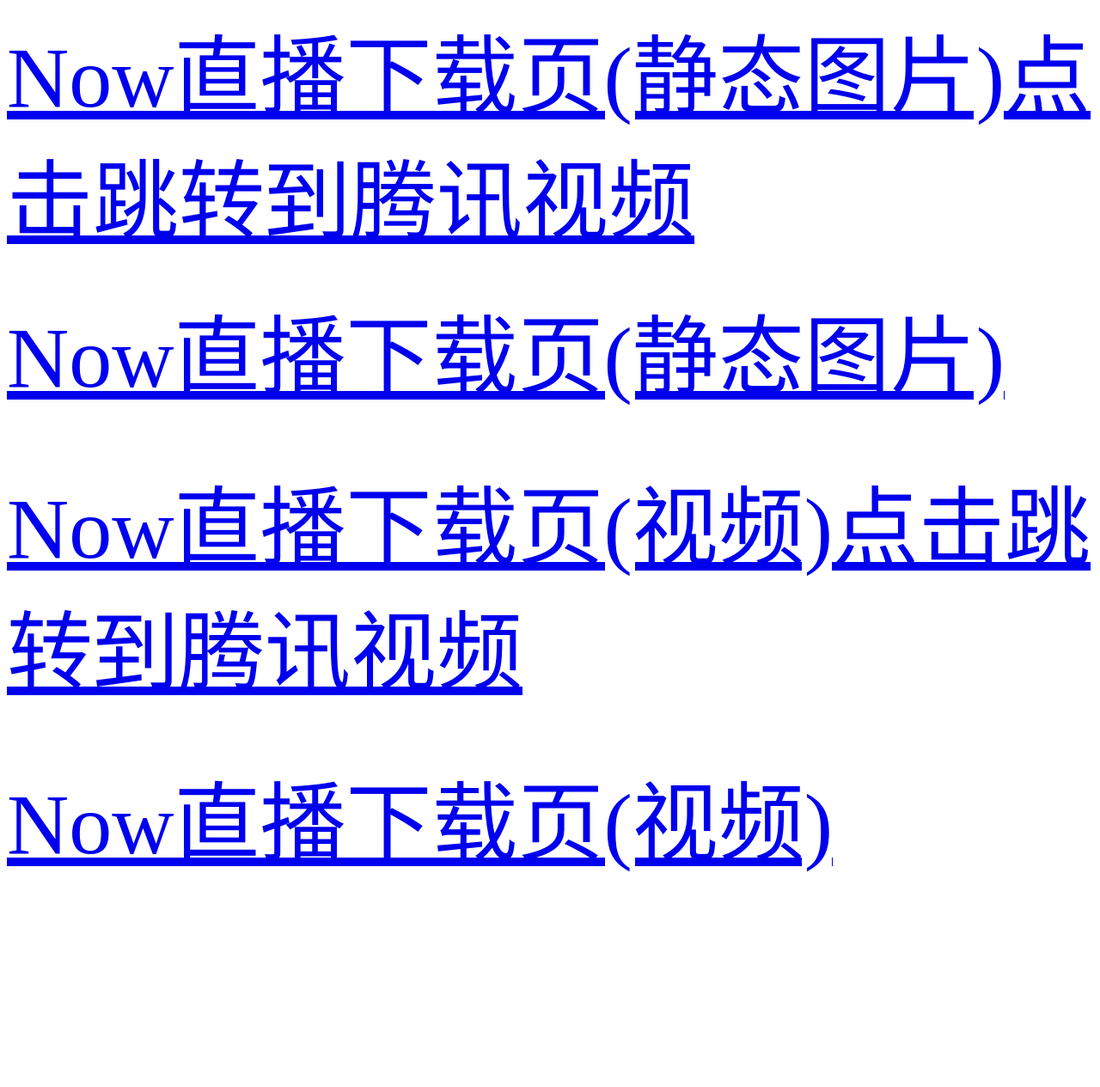
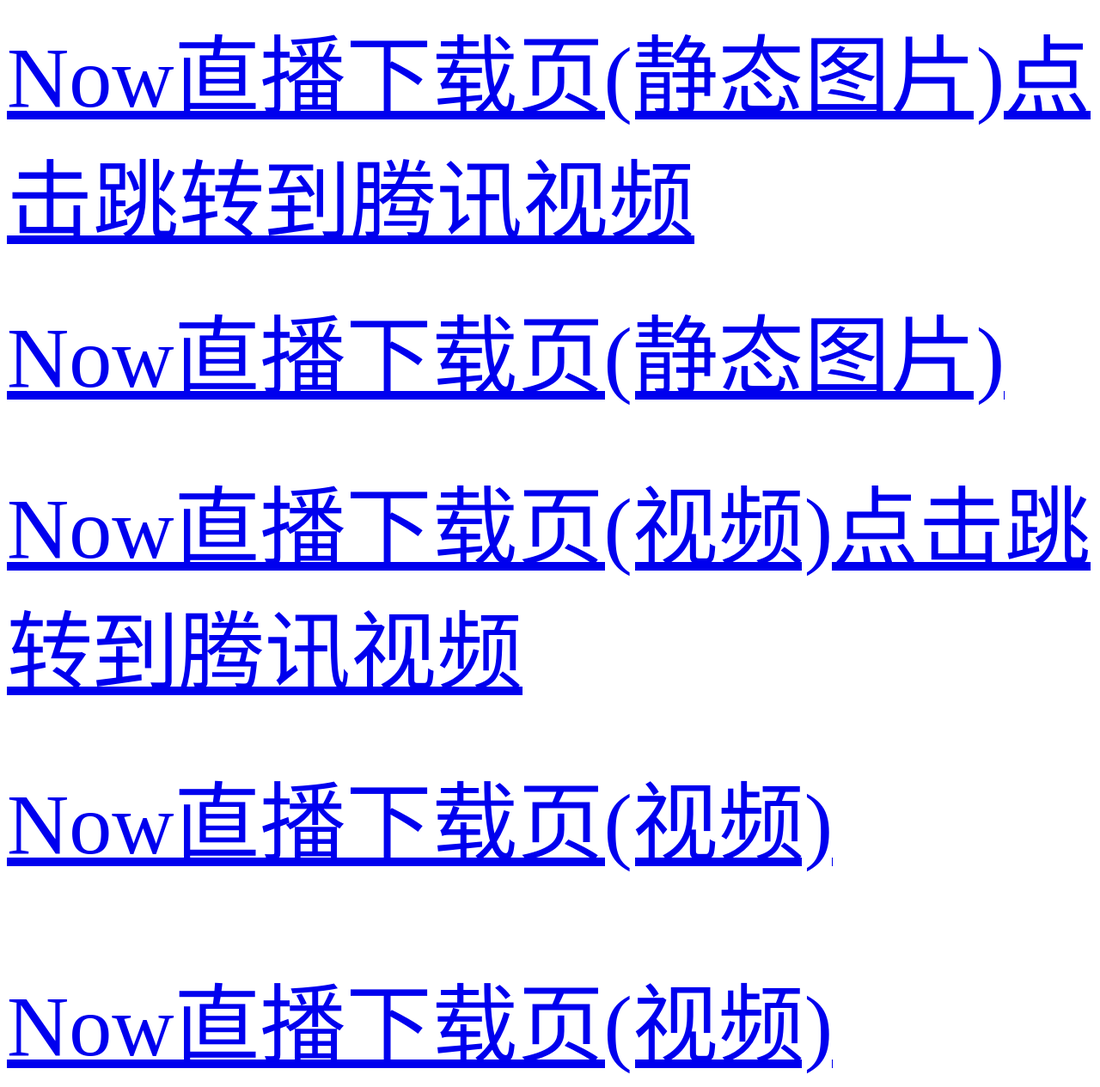
Before and after one commit to bilibiliou/bilibiliou.github.io, a Jekyll site: the page assets/download/protocol/tenvideo_protocol.html, which Jekyll copies as it is, in a window 1280 px wide. Shown: the whole page at 86% size. Built offline with Jekyll 4.4.1, drawn with Linux system fonts in a browser that asks for light colours; before the commit the page ends 1030 px from its top, so only the background shows below that.

Commit message:
feat: 添加新入口

```diff
--- a/assets/download/protocol/tenvideo_protocol.html
+++ b/assets/download/protocol/tenvideo_protocol.html
@@ -25,5 +25,13 @@
 	<br>
 	<br>
 	<a href="https://now.qq.com/qq/download_template/index.html?_wv=1&_bid=2773&from=52002&actid=407622507">Now直播下载页(视频)</a>
+	<br>
+	<br>
+	<br>
+	<br>
+	<br>
+	<br>
+	<a href="tenvideo2://?action=10&openurl=http%3A%2F%2Fnow.qq.com%2Faina%2Ftenvideojs.html%3F_wv%3D3%26from%3D50036%26now_n_http%3D1">Now直播下载页(视频)</a>
+
 </body>
 </html>
```
